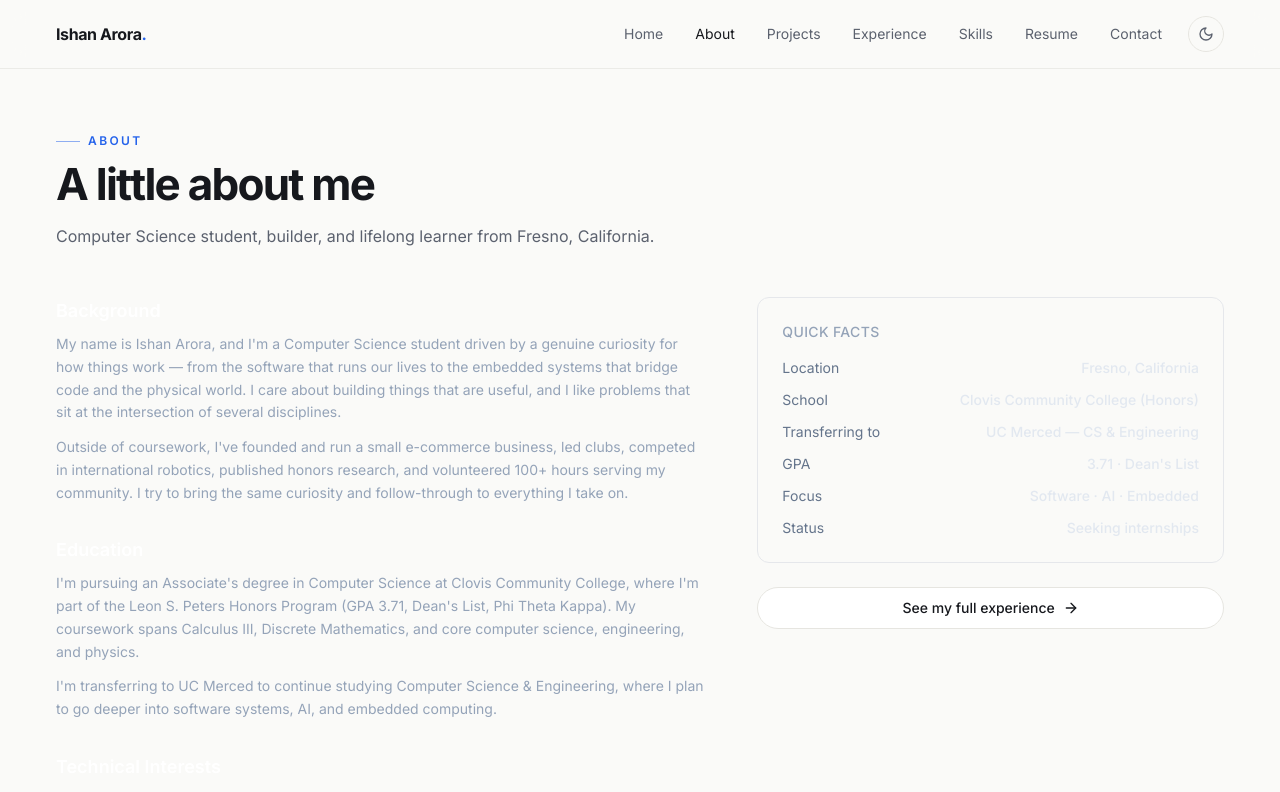
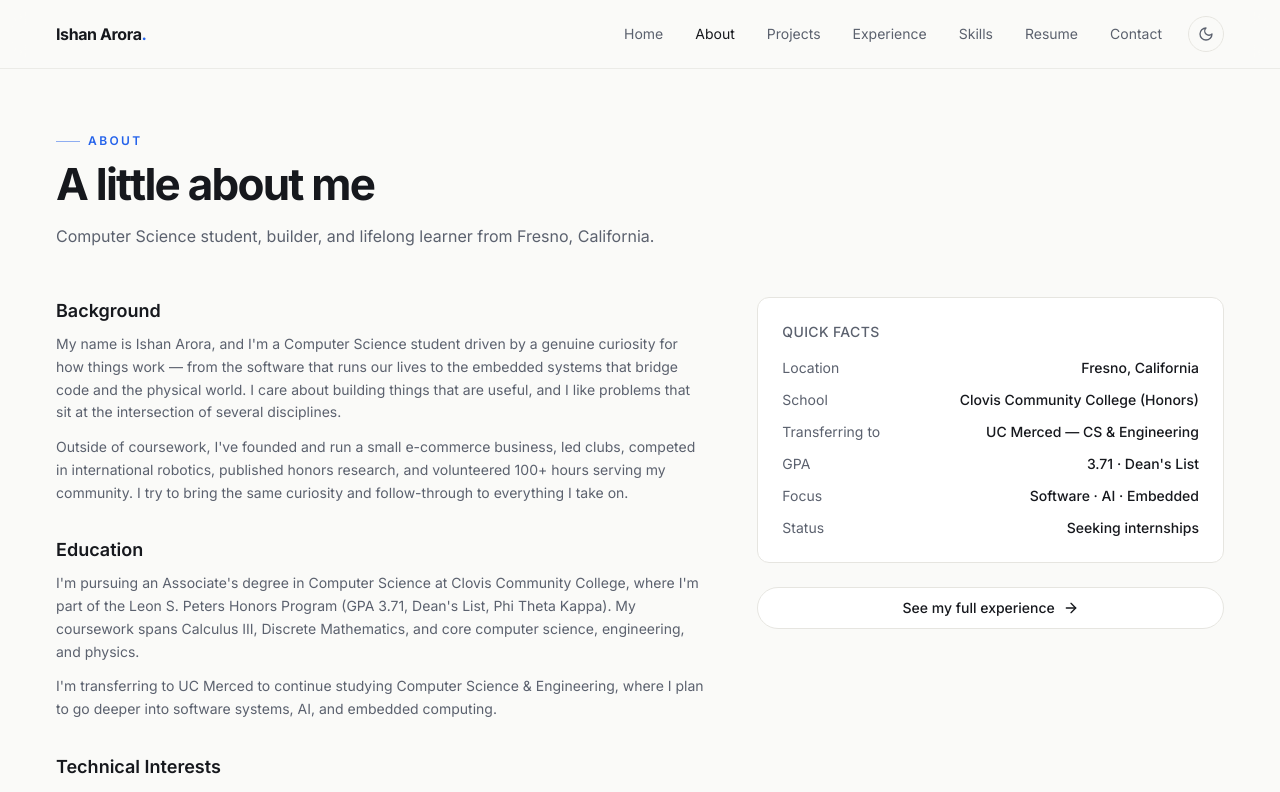
Before and after one commit to Ishanarora35/portfolio, a Next.js app: page /about in a window 1280 px wide. Shown: the top 792 px of the page. Built offline with nearby package versions, Linux system fonts and the light colour scheme.

Commit message:
Add files via upload

```diff
--- a/src/app/about/page.tsx
+++ b/src/app/about/page.tsx
@@ -13,8 +13,8 @@ export const metadata: Metadata = {
 function Block({ title, children }: { title: string; children: React.ReactNode }) {
   return (
     <div>
-      <h3 className="mb-2 text-lg font-semibold text-white">{title}</h3>
-      <div className="space-y-3 text-sm leading-relaxed text-slate-400">
+      <h3 className="mb-2 text-lg font-semibold text-ink">{title}</h3>
+      <div className="space-y-3 text-sm leading-relaxed text-muted">
         {children}
       </div>
     </div>
@@ -105,8 +105,8 @@ export default function AboutPage() {
 
         <Reveal delay={0.1}>
           <aside className="space-y-6 lg:sticky lg:top-24">
-            <div className="rounded-xl border border-surface-border bg-surface-raised p-6">
-              <h3 className="mb-4 text-sm font-medium uppercase tracking-wide text-slate-400">
+            <div className="rounded-xl border border-line bg-card p-6">
+              <h3 className="mb-4 text-sm font-medium uppercase tracking-wide text-muted">
                 Quick facts
               </h3>
               <dl className="space-y-3 text-sm">
@@ -119,8 +119,8 @@ export default function AboutPage() {
                   ["Status", "Seeking internships"],
                 ].map(([k, v]) => (
                   <div key={k} className="flex justify-between gap-4">
-                    <dt className="text-slate-500">{k}</dt>
-                    <dd className="text-right font-medium text-slate-200">{v}</dd>
+                    <dt className="text-muted">{k}</dt>
+                    <dd className="text-right font-medium text-ink">{v}</dd>
                   </div>
                 ))}
               </dl>
```
